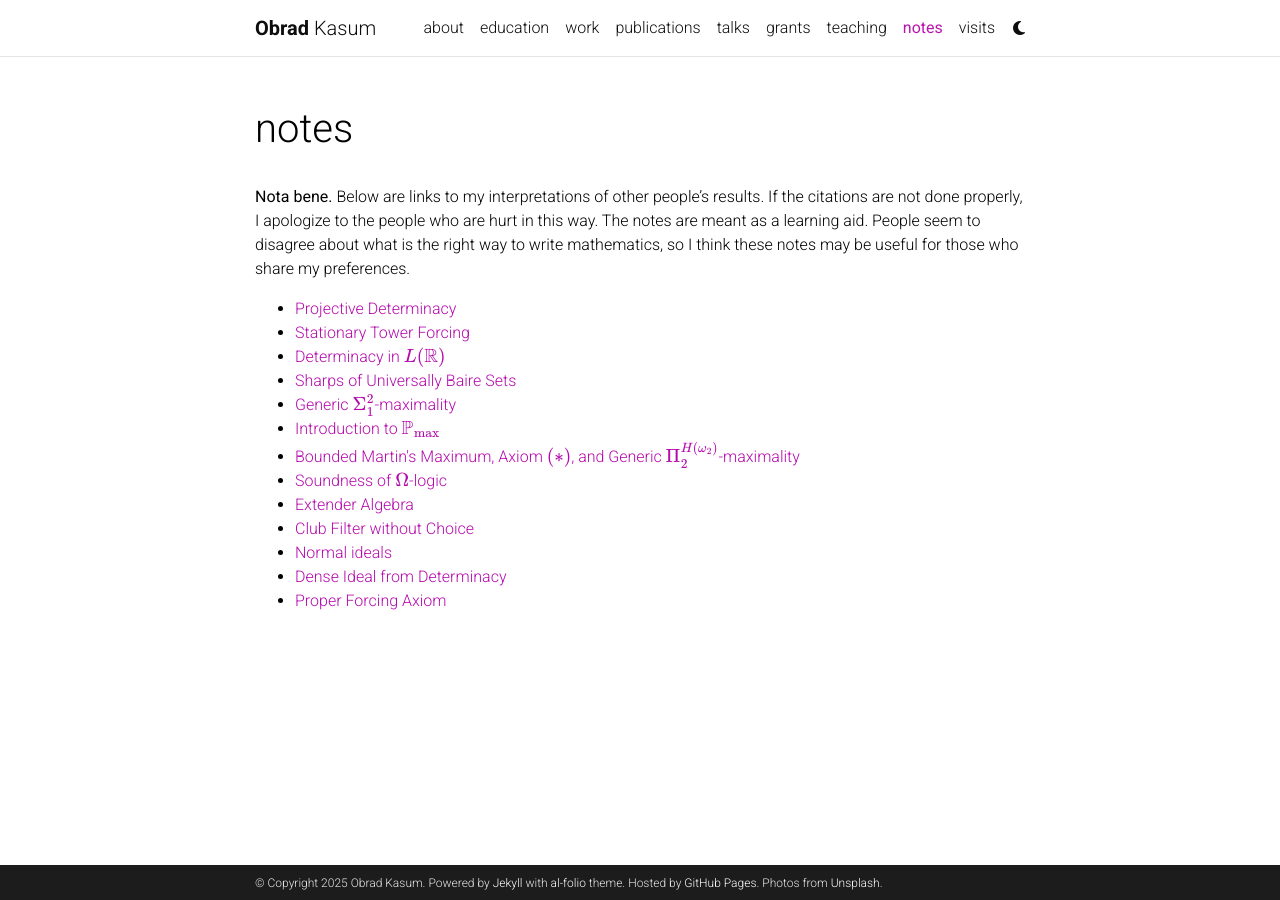
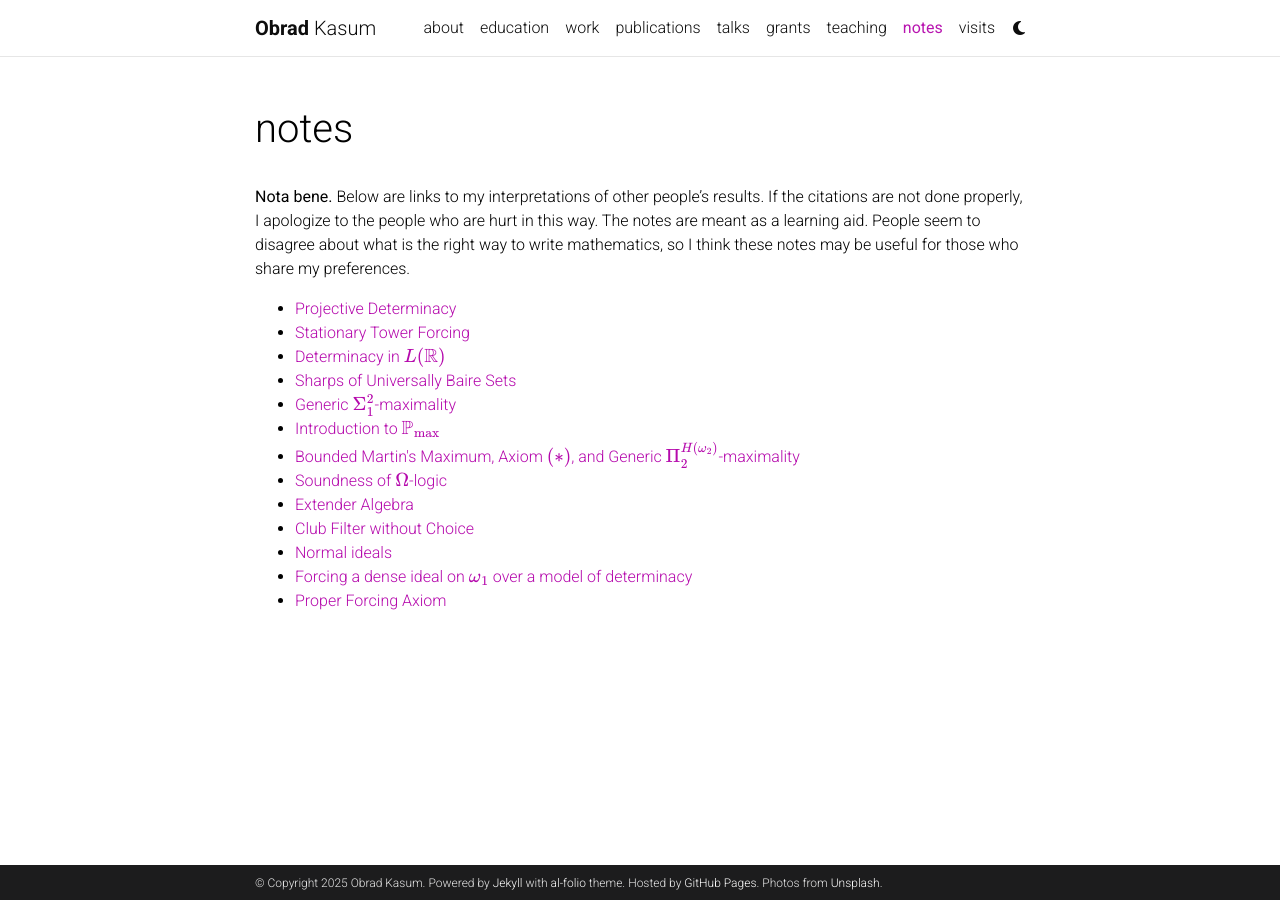
Before and after one commit to obradkasum/obradkasum.github.io, a Jekyll site: the page built from _pages/notes.md, in a window 1280 px wide. Built offline with Jekyll 4.4.1, drawn with Linux system fonts in a browser that asks for light colours; comment, search, counter and statistics services are not loaded; a style sheet for code colours, icons or effects is not loaded.

Commit message:
Update notes.md

```diff
--- a/_pages/notes.md
+++ b/_pages/notes.md
@@ -31,7 +31,7 @@ nav_order: 7
 
   <li><a href = "https://drive.google.com/file/d/1WN4iB5zOzgs2del5Wl47Pihy1rqZIZ8X/view?usp=sharing"> Normal ideals </a></li>
 
-  <li><a href="https://drive.google.com/file/d/1BxbHD30KxpME7xeNnBL6O1gF-vmgRJh_/view?usp=sharing"> Dense Ideal from Determinacy </a></li>
+  <li><a href="https://drive.google.com/file/d/1BxbHD30KxpME7xeNnBL6O1gF-vmgRJh_/view?usp=sharing"> Forcing a dense ideal on \(\omega_1\) over a model of determinacy </a></li>
 
   <li><a href="https://drive.google.com/file/d/1Ur0MlmBFJcaycMTih6fxeAAEXFBrSpuz/view?usp=drive_link"> Proper Forcing Axiom </a></li>
 </ul>
```
